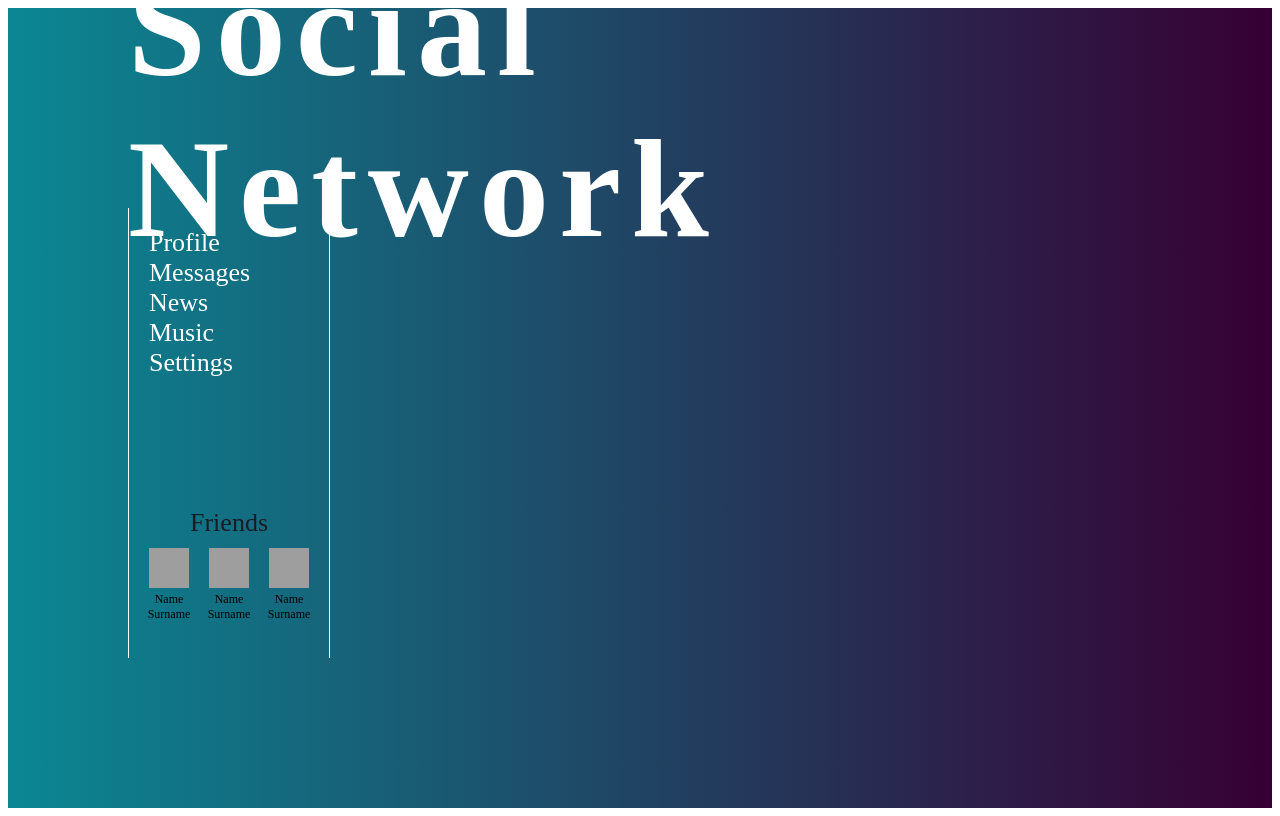
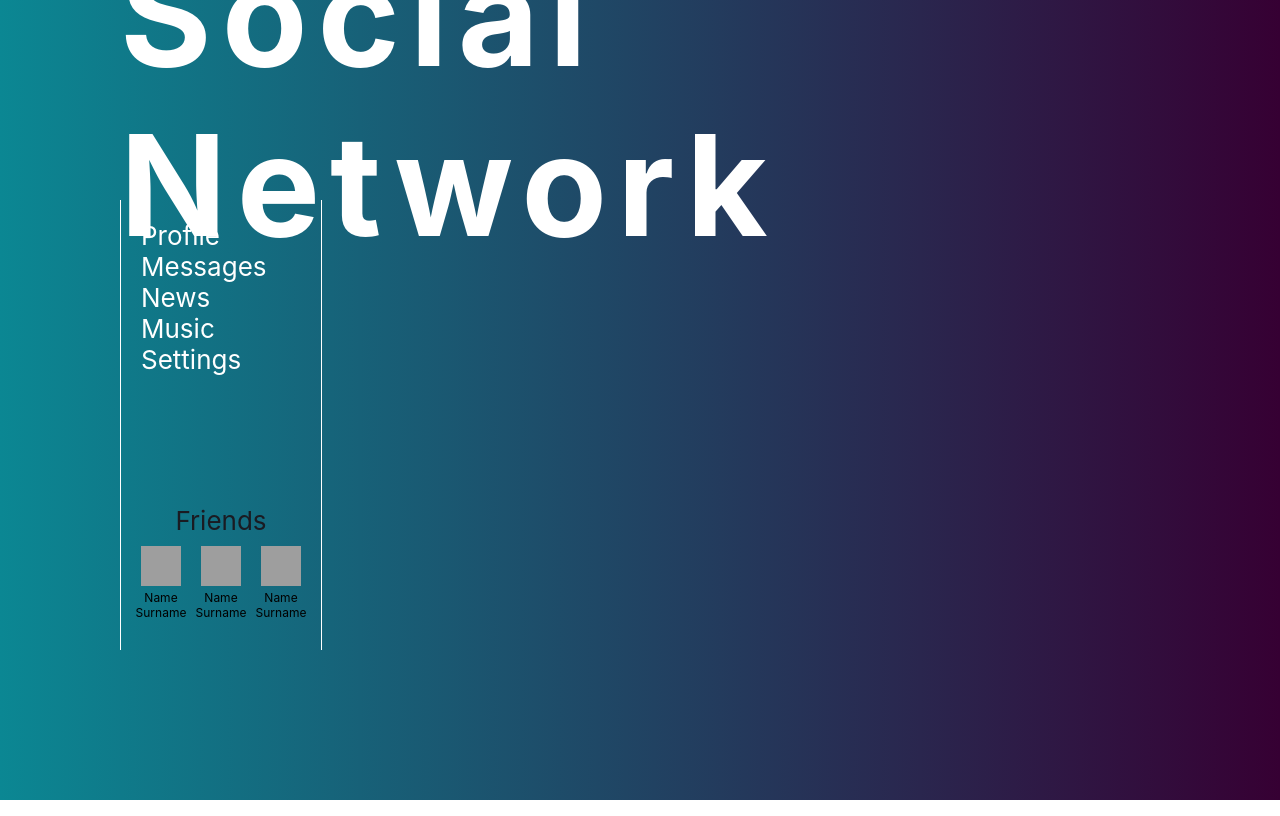
Before and after one commit to aliakseikulba/social-network, a React (Create React App) app: page / in a window 1280 px wide. Built offline with nearby package versions, Linux system fonts and the light colour scheme; grey boxes are pictures that could not be loaded.

Commit message:
lesson 37 completed

```diff
--- a/src/index.tsx
+++ b/src/index.tsx
@@ -2,14 +2,13 @@ import {store} from './redux/state';
 import ReactDOM from 'react-dom';
 import React from 'react';
 import App from './App';
+import './index.css';
 
 let rerenderEntireTree = () => {
   ReactDOM.render(
-    <React.StrictMode>
       <App state={store.getState()}
            addPost={store.addPost.bind(store)}
-           updateNewPostText={store.updateNewPostText.bind(store)}/>
-    </React.StrictMode>,
+           updateNewPostText={store.updateNewPostText.bind(store)}/>,
     document.getElementById('root')
   );
 };
```
